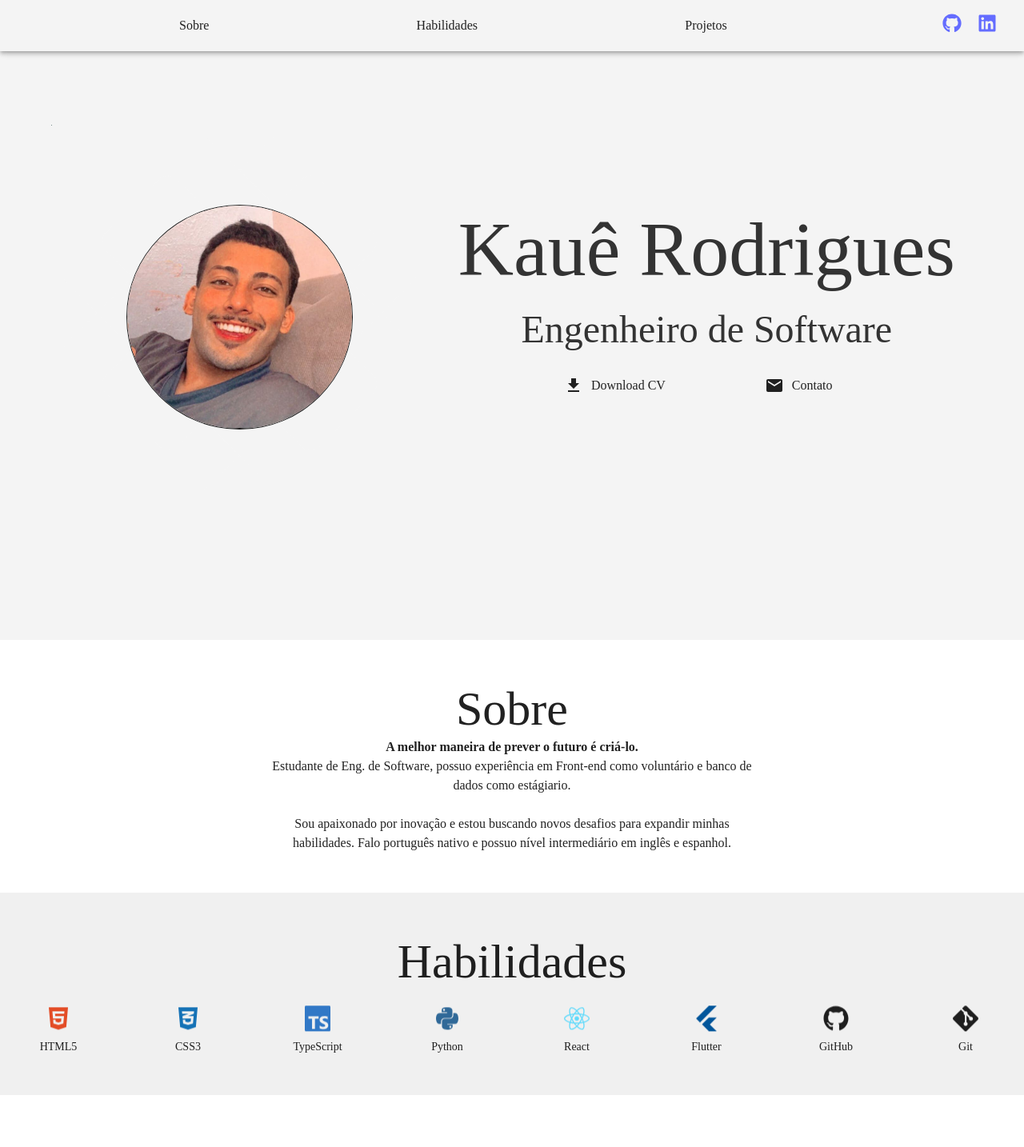
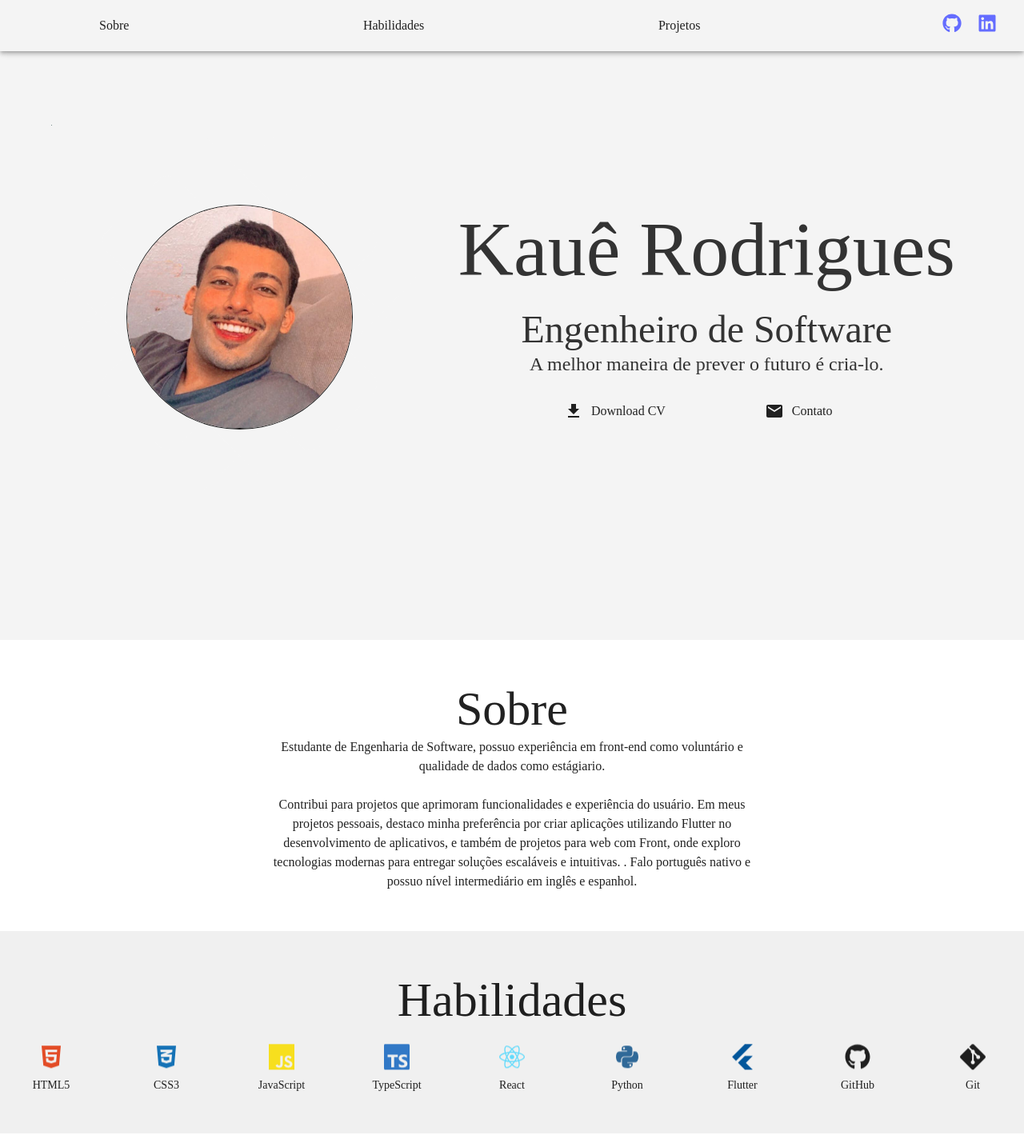
Before and after one commit to kauuer/my-portfolio, a React (Vite) app: page / in a window 1280 px wide. Shown: the top 1434 px of the page at 80% size. Built offline with nearby package versions, Linux system fonts and the light colour scheme; a web font is replaced by a local one.

Commit message:
atualizações no Layout

```diff
--- a/src/components/NavBar/NavBar.tsx
+++ b/src/components/NavBar/NavBar.tsx
@@ -6,11 +6,17 @@ import { FaGithub, FaLinkedin } from "react-icons/fa"
 
 
 const NavBar = () => {
-  const StyledToobar = styled(Toolbar)(() => ({
+  const StyledToobar = styled(Toolbar)(({ theme }) => ({
     display: "flex",
     justifyContent: "space-between", // Isso distribui os itens com mais flexibilidade
     alignItems: "center",
-    marginLeft: "200px"
+    marginLeft: "100px",
+    padding: "0 20px", // Padding padrão para espaços laterais
+    [theme.breakpoints.down("sm")]: {
+      flexDirection: "flex", // Coloca os itens em coluna no mobile
+      gap: "10px", // Espaçamento entre os itens
+      textAlign: "center", // Centraliza o texto
+    },
   }));
 
 
--- a/src/pages/Home/sections/About/About.tsx
+++ b/src/pages/Home/sections/About/About.tsx
@@ -8,9 +8,11 @@ const About: React.FC = () => {
         Sobre
       </Typography>
       <Typography variant="body1" align="center" sx={{ maxWidth: '600px', margin: '0 auto' }}>
-        <b>A melhor maneira de prever o futuro é criá-lo. <br /></b>
-        Estudante de Eng. de Software, possuo experiência em Front-end como voluntário e banco de dados como estágiario. <br /> <br />
-        Sou apaixonado por inovação e estou buscando novos desafios para expandir minhas habilidades. Falo português nativo e possuo nível intermediário em inglês e espanhol.
+        Estudante de Engenharia de Software, possuo experiência em front-end como voluntário e qualidade de dados como estágiario. <br /> <br />
+
+        Contribui para projetos que aprimoram funcionalidades e experiência do usuário. Em meus projetos pessoais,
+        destaco minha preferência por criar aplicações utilizando Flutter no desenvolvimento de aplicativos, e também de projetos para web com Front,
+        onde exploro tecnologias modernas para entregar soluções escaláveis e intuitivas. . Falo português nativo e possuo nível intermediário em inglês e espanhol.
       </Typography>
     </Box>
   );
--- a/src/pages/Home/sections/Hero/Hero.tsx
+++ b/src/pages/Home/sections/Hero/Hero.tsx
@@ -46,7 +46,8 @@ const Hero = () => {
             </Grid>
             <Grid item xs={12} md={7}>
               <Typography color="secondary" variant="h1" textAlign="center" pb={2}> Kauê Rodrigues </Typography>
-              <Typography color="secondary" variant="h3" textAlign="center"> Engenheiro de Software </Typography>
+              <Typography color="secondary" variant="h3" textAlign="center"> Engenheiro de Software</Typography>
+              <Typography color="secondary" variant="h5" textAlign="center"> A melhor maneira de prever o futuro é cria-lo.</Typography>
               <Grid container display="flex" justifyContent="center" spacing={3} pt={3}>
                 <Grid item xs={12} md={4} display="flex" justifyContent="center">
                   <StyledButton onClick= {() => console.log("download")}>
--- a/src/pages/Home/sections/Skills/Skills.tsx
+++ b/src/pages/Home/sections/Skills/Skills.tsx
@@ -1,7 +1,7 @@
 import React from 'react';
 import { Typography, Box } from '@mui/material';
 import { FaHtml5, FaCss3Alt, FaReact, FaPython, FaGithub } from 'react-icons/fa';
-import { SiTypescript, SiFlutter, SiGit } from 'react-icons/si';
+import { SiTypescript, SiFlutter, SiGit, SiJavascript } from 'react-icons/si';
 import '../../../../index.css';
 
 const Skills: React.FC = () => {
@@ -23,16 +23,20 @@ const Skills: React.FC = () => {
           <Typography variant="body2">CSS3</Typography>
         </div>
         <div className="skill">
+          <SiJavascript title="Javascript" className="icon javascript" />
+          <Typography variant="body2">JavaScript</Typography>
+        </div>
+        <div className="skill">
           <SiTypescript title="TypeScript" className="icon typescript" />
           <Typography variant="body2">TypeScript</Typography>
         </div>
         <div className="skill">
+          <FaReact title="React" className="icon react" />
+          <Typography variant="body2">React</Typography>
+        </div>
+        <div className="skill">
           <FaPython title="Python" className="icon python" />
           <Typography variant="body2">Python</Typography>
-        </div>
-        <div className="skill">
-          <FaReact title="React" className="icon react" />
-          <Typography variant="body2">React</Typography>
         </div>
         <div className="skill">
           <SiFlutter title="Flutter" className="icon flutter" />
```
